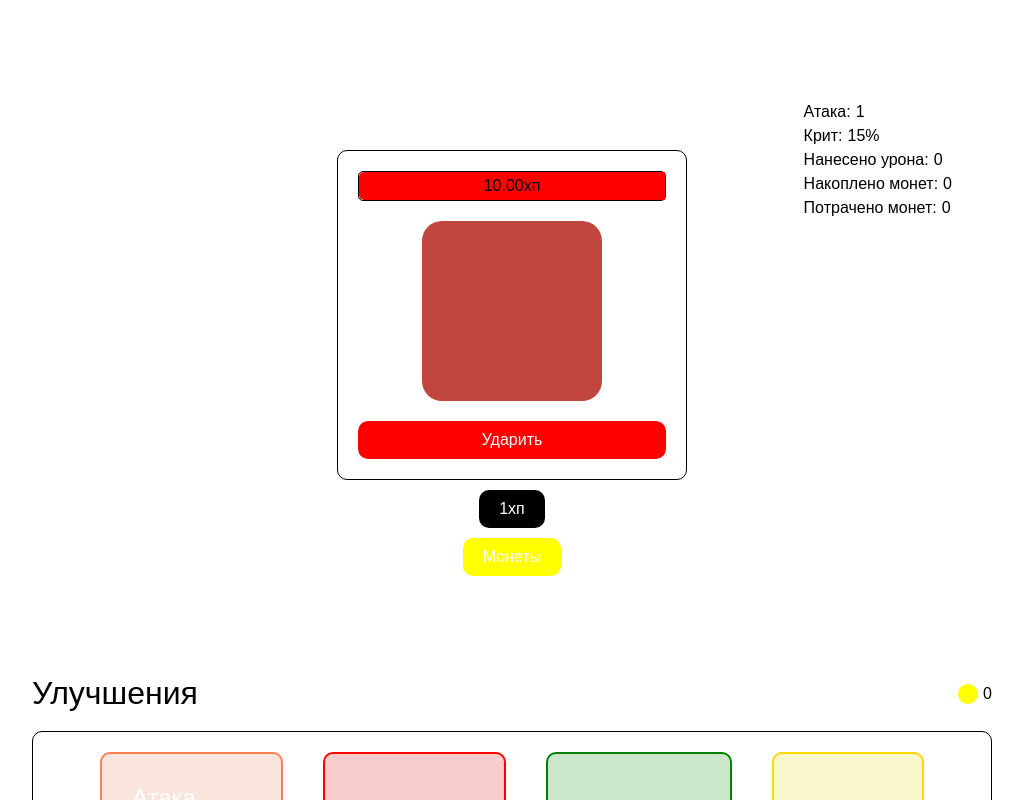
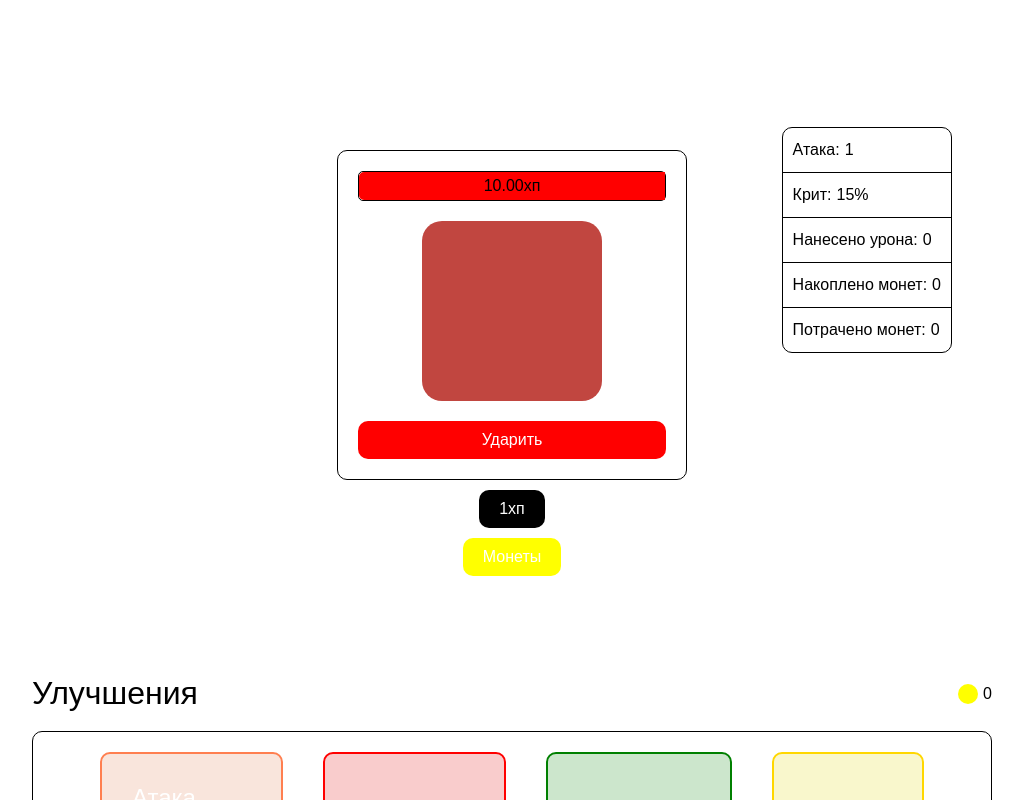
Before and after one commit to HELLRAID-cmd/Tap-Tap-MonsterHunter, a React (Vite) app in the folder client/: page / in a window 1280 px wide. Shown: the top 800 px of the page, without its empty margins (128-1151 px from the left). Built offline with nearby package versions, Linux system fonts and the light colour scheme.

Commit message:
Сделал border

```diff
--- a/client/src/Components/StatusPlayer/statusPlayer.scss
+++ b/client/src/Components/StatusPlayer/statusPlayer.scss
@@ -1,11 +1,22 @@
 .status {
   position: absolute;
-  top: 20%;
+  top: 30%;
   right: 200px;
   transform: translateY(-50%);
+
+  &__list {
+    border: 1px solid black;
+    border-radius: 10px;
+    overflow: hidden;
+  }
 
   &__item {
     display: flex;
     gap: 5px;
+    padding: 10px;
+
+    &:not(:last-child) {
+      border-bottom: 1px solid black;
+    }
   }
 }
```
